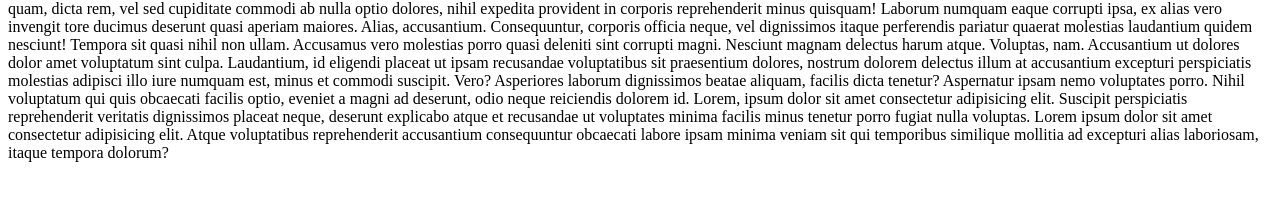
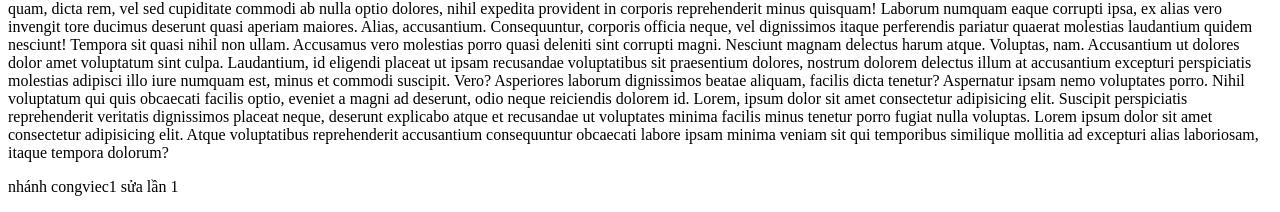
Before and after one commit to Tuanpc309/HTML, a plain HTML site: page index.html in a window 1280 px wide. Shown: the part 631-843 px from the top of the page. Before the commit the page ends 801 px from the top, so only its background shows below. Drawn offline with Linux system fonts and the light colour scheme.

Commit message:
commit 1 congviec1

```diff
--- a/index.html
+++ b/index.html
@@ -44,11 +44,13 @@
     voluptas.
 
 
-    Lorem ipsum dolor sit amet consectetur adipisicing elit. Atque voluptatibus reprehenderit accusantium consequuntur obcaecati labore ipsam minima veniam sit qui temporibus similique mollitia ad excepturi alias laboriosam, itaque tempora dolorum?
+    Lorem ipsum dolor sit amet consectetur adipisicing elit. Atque voluptatibus reprehenderit accusantium consequuntur
+    obcaecati labore ipsam minima veniam sit qui temporibus similique mollitia ad excepturi alias laboriosam, itaque
+    tempora dolorum?
 
 
 
-
+    <p> nhánh congviec1 sửa lần 1</p>
 
 
 
```
